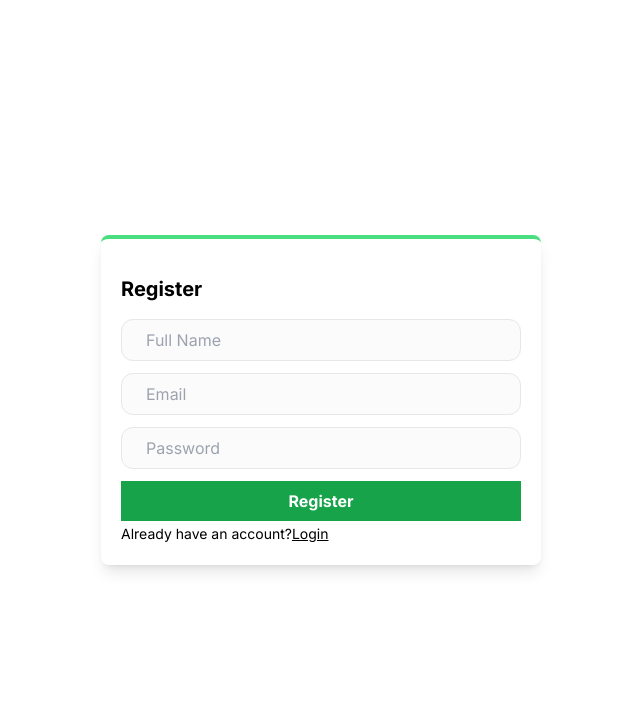
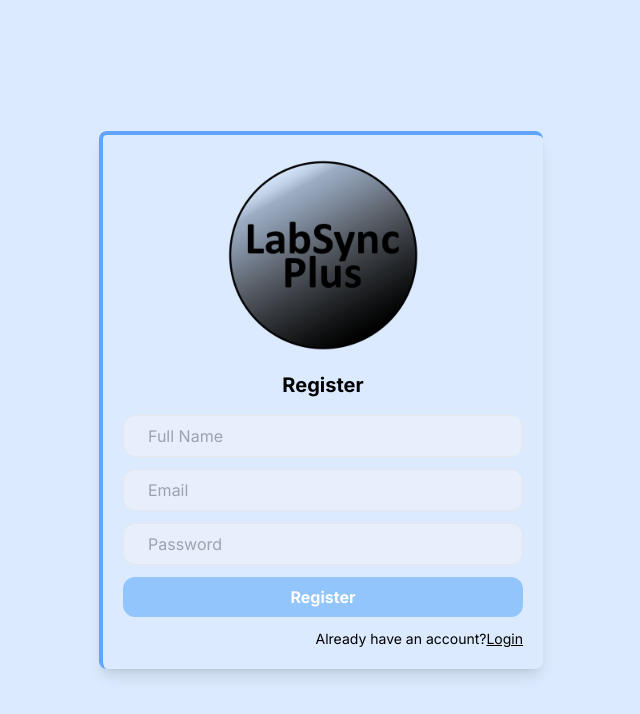
Before and after one commit to MadhushaSUM/labsync-plus, a Next.js app: page /register in a window 1280 px wide. Shown: the top 714 px of the page, without its empty margins (319-959 px from the left). Built offline with nearby package versions, Linux system fonts and the light colour scheme; no server answers.

Commit message:
Re-style login, register components

```diff
--- a/components/RegisterForm.tsx
+++ b/components/RegisterForm.tsx
@@ -1,6 +1,7 @@
 "use client";
 
 import Link from "next/link";
+import Image from "next/image";
 import { useState } from "react";
 import { useRouter } from "next/navigation";
 
@@ -50,25 +51,31 @@ export default function Register() {
     };
 
     return (
-        <div className="grid place-items-center h-screen">
-            <div className="shadow-lg p-5 rounded-lg border-t-4 border-green-400">
-                <h1 className="text-xl font-bold my-4">Register</h1>
+        <div className="grid place-items-center h-screen bg-blue-100">
+            <div className="shadow-lg p-5 rounded-lg border-l-4 border-t-4 border-blue-400">
+
+                <div className="flex justify-center">
+                    <Image src="/LabSync-logo.png" height={200} width={200} alt="LabSync-logo" />
+                </div>
+                <h1 className="text-xl text-center font-bold my-4">Register</h1>
 
                 <form onSubmit={handleSubmit} className="flex flex-col gap-3">
                     <input type="text" placeholder="Full Name" onChange={ (e) => setName(e.target.value)}/>
                     <input type="text" placeholder="Email" onChange={ (e) => setEmail(e.target.value)}/>
                     <input type="password" placeholder="Password" onChange={ (e) => setPassword(e.target.value)} />
-                    <button className="bg-green-600 text-white font-bold cursor-pointer px-6 py-2">Register</button>
+                    <button className="bg-blue-300 text-white font-bold cursor-pointer px-6 py-2 rounded-xl">Register</button>
                 </form>
 
                 { error &&
                     <div className="bg-red-500 text-white w-fit text-sm py-1 px-3 rounded-md mt-2">{error}</div>
                 }
 
-                <Link className="text-sm mt-3 text-right" href={"/login"}>
-                    Already have an account?
-                <span className="underline">Login</span>
-                </Link>
+                <div className="flex justify-end">
+                    <Link className="text-sm mt-3" href={"/login"}>
+                        Already have an account?
+                    <span className="underline">Login</span>
+                    </Link>
+                </div>
             </div>
         </div>
     )
```
